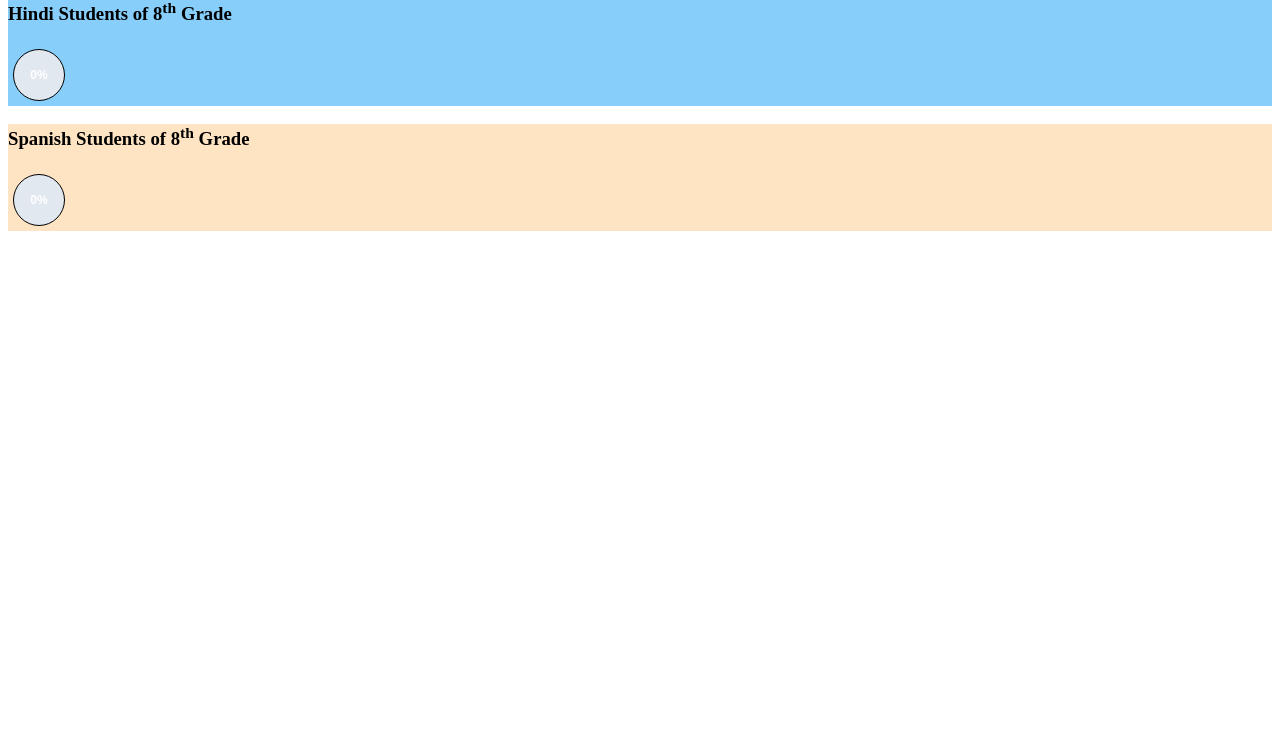
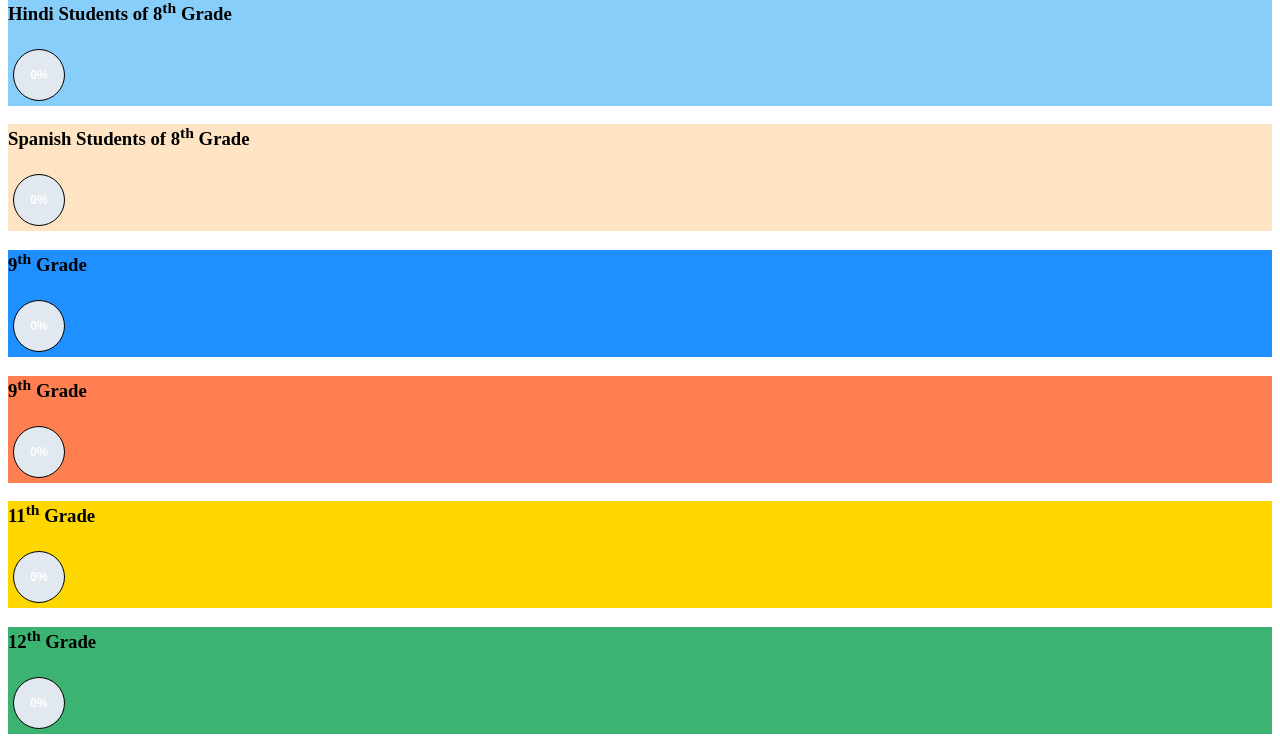
Before and after one commit to rishabh-2714/decibels-decline, a Flask app: page / in a window 1280 px wide. Shown: the part 1598-2340 px from the top of the page. Before the commit the page ends 1829 px from the top, so only its background shows below. Run offline with Flask 3, Linux system fonts and the light colour scheme.

Commit message:
Finished index

```diff
--- a/templates/index.html
+++ b/templates/index.html
@@ -82,6 +82,25 @@
                 <volume-c id="8gv" text="0%" colour="green"></volume-c>
             </div>
         </div>
+
+        <div id="higher">
+            <div id="9th" style="background-color:dodgerblue">
+                <h3>9<sup>th</sup> Grade</h3>
+                <volume-c id="9v" text="0%" colour="green"></volume-c>
+            </div>
+            <div id="Xth" style="background-color:coral">
+                <h3>9<sup>th</sup> Grade</h3>
+                <volume-c id="Xv" text="0%" colour="green"></volume-c>
+            </div>
+            <div id="11th" style="background-color:gold">
+                <h3>11<sup>th</sup> Grade</h3>
+                <volume-c id="11v" text="0%" colour="green"></volume-c>
+            </div>
+            <div id="12th" style="background-color:mediumseagreen">
+                <h3>12<sup>th</sup> Grade</h3>
+                <volume-c id="12v" text="0%" colour="green"></volume-c>
+            </div>
+        </div>
         <!--END OF CONTENT-->
     </main>
     <script src="/api/static/js/main.js"></script>
```
